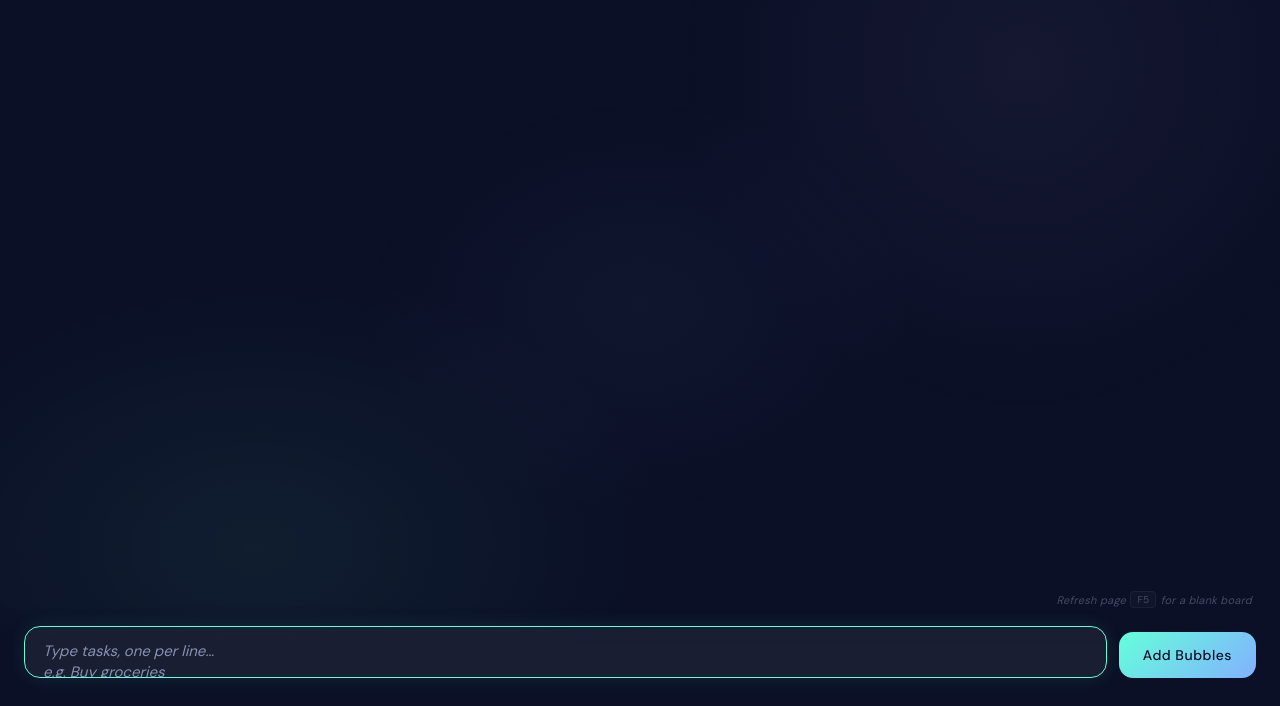
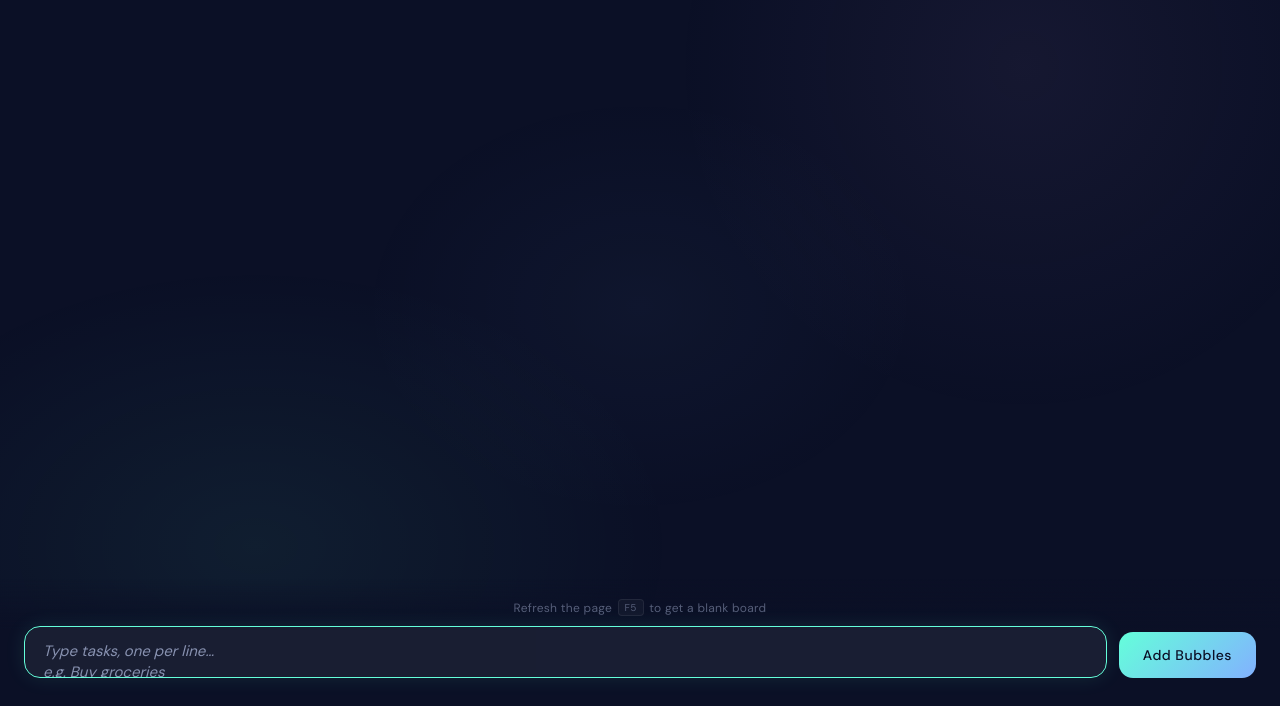
Before and after one commit to summerzhao618/BubbleTodo, a plain HTML site: page index.html in a window 1280 px wide. Shown: the part 94-800 px from the top of the page. Drawn offline with Linux system fonts and the light colour scheme.

Commit message:
Update index.html

```diff
--- a/index.html
+++ b/index.html
@@ -52,11 +52,39 @@
     left: 0;
     right: 0;
     z-index: 100;
-    padding: 20px 24px 28px;
+    padding: 0 24px 28px;
     background: linear-gradient(to top, var(--bg-deep) 60%, transparent);
+    display: flex;
+    flex-direction: column;
+    gap: 10px;
+  }
+
+  #input-row {
     display: flex;
     gap: 12px;
     align-items: flex-end;
+  }
+
+  /* Refresh hint */
+  #refresh-hint {
+    font-size: 12px;
+    color: var(--text-muted);
+    opacity: 0.6;
+    letter-spacing: 0.3px;
+    text-align: center;
+    padding-top: 20px;
+  }
+
+  #refresh-hint kbd {
+    display: inline-block;
+    background: var(--glass-bg);
+    border: 1px solid var(--glass-border);
+    border-radius: 4px;
+    padding: 1px 6px;
+    font-family: 'DM Sans', sans-serif;
+    font-size: 10px;
+    margin: 0 2px;
+    vertical-align: 1px;
   }
 
   #input-area textarea {
@@ -241,6 +269,15 @@
     display: none;
   }
 
+  #completed-date {
+    float: right;
+    font-size: 12px;
+    letter-spacing: 0.5px;
+    color: var(--accent-cyan);
+    opacity: 0.7;
+    text-transform: none;
+  }
+
   .completed-item {
     font-family: 'Caveat', cursive;
     font-size: 18px;
@@ -311,34 +348,6 @@
     font-weight: 500;
   }
 
-  /* Refresh hint */
-  #refresh-hint {
-    position: fixed;
-    bottom: 98px;
-    right: 28px;
-    z-index: 90;
-    font-size: 11px;
-    color: var(--text-muted);
-    opacity: 0.45;
-    letter-spacing: 0.3px;
-    font-style: italic;
-    pointer-events: none;
-    text-align: right;
-  }
-
-  #refresh-hint kbd {
-    display: inline-block;
-    background: var(--glass-bg);
-    border: 1px solid var(--glass-border);
-    border-radius: 4px;
-    padding: 1px 6px;
-    font-family: 'DM Sans', sans-serif;
-    font-size: 10px;
-    font-style: normal;
-    margin: 0 1px;
-    vertical-align: 1px;
-  }
-
   /* Congrats toast */
   .congrats-toast {
     position: fixed;
@@ -405,18 +414,17 @@
 <div id="bubble-canvas"></div>
 
 <div id="completed-area">
-  <div id="completed-header">Completed</div>
+  <div id="completed-header">Completed <span id="completed-date"></span></div>
 </div>
 
 <div id="counter"></div>
 
-<div id="refresh-hint">
-  Refresh page <kbd>F5</kbd> for a blank board
-</div>
-
 <div id="input-area">
-  <textarea id="task-input" placeholder="Type tasks, one per line…&#10;e.g. Buy groceries&#10;     Finish report&#10;     Call mom" rows="1"></textarea>
-  <button id="add-btn">Add Bubbles</button>
+  <div id="refresh-hint">Refresh the page <kbd>F5</kbd> to get a blank board</div>
+  <div id="input-row">
+    <textarea id="task-input" placeholder="Type tasks, one per line…&#10;e.g. Buy groceries&#10;     Finish report&#10;     Call mom" rows="1"></textarea>
+    <button id="add-btn">Add Bubbles</button>
+  </div>
 </div>
 
 <script>
@@ -666,6 +674,7 @@ function popBubble(bubble) {
   bubbles = bubbles.filter(b => b !== bubble);
 
   completedHeader.style.display = 'block';
+  document.getElementById('completed-date').textContent = getDateStr();
   const item = document.createElement('div');
   item.className = 'completed-item';
   item.textContent = text;
```
